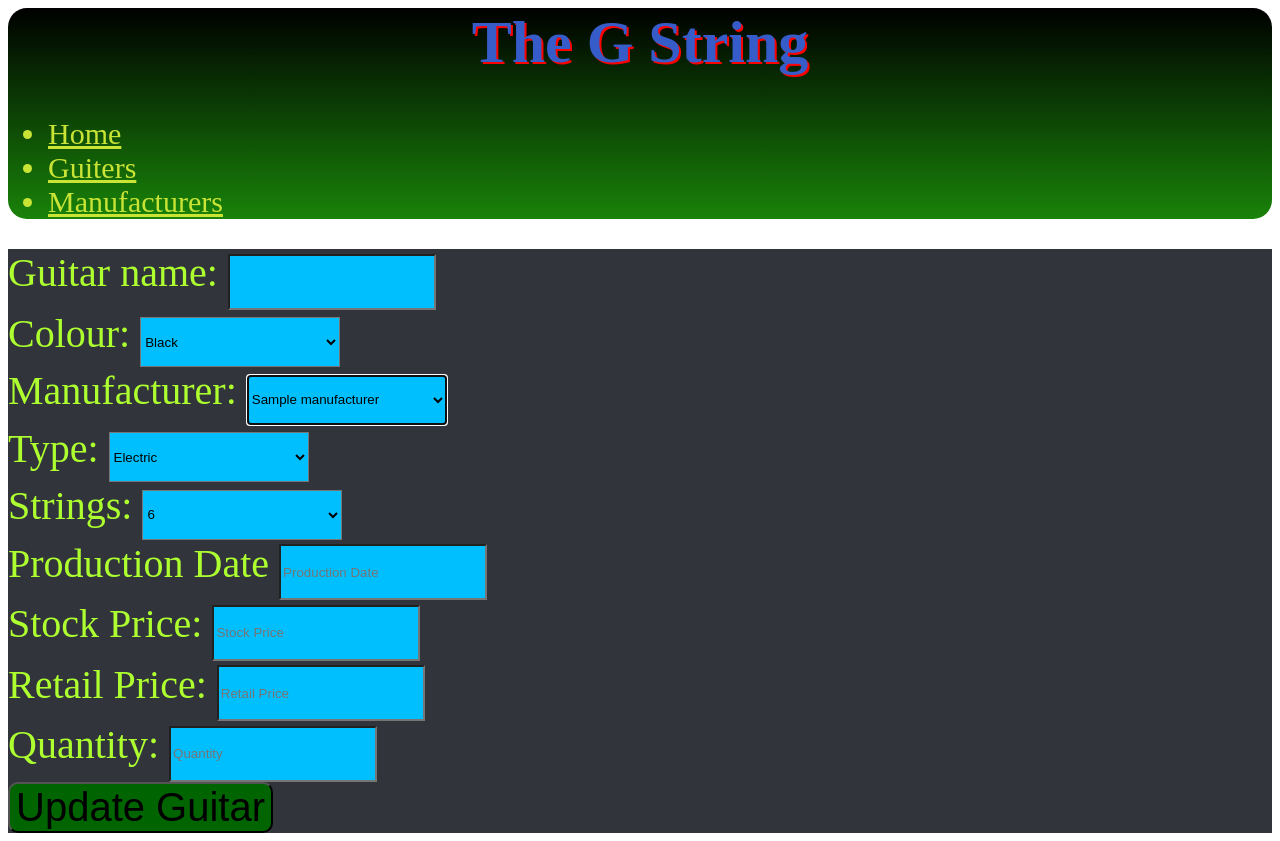
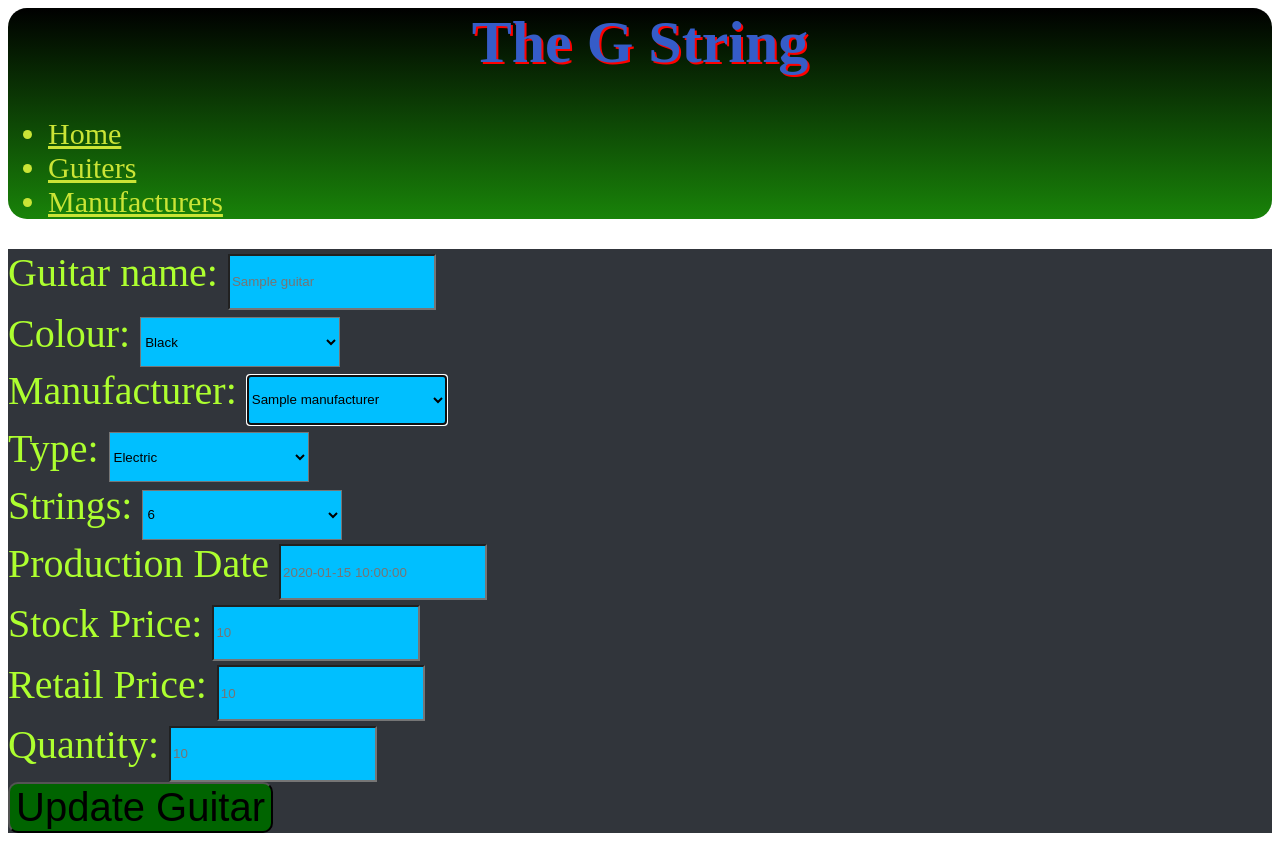
Before and after one commit to iainfraser188/solo-project-shop-inventory, a Flask app: template templates/guitar/edit.html in a window 1280 px wide. Run offline with Flask 2, Linux system fonts and the light colour scheme; the template is opened without the code that fills it: most values are stand-ins (such as "Sample title", 1, 10 or a date in 2020).

Commit message:
added current vaules to input fields

```diff
--- a/static/guitar.css
+++ b/static/guitar.css
@@ -1,5 +1,7 @@
 
 .guitars-page{
+
+
     margin:0;
     border-radius:15px;
     background: rgb(2,0,36);
@@ -46,7 +48,12 @@
 }
 .guitars{
     display:grid;
+    justify-content: space-evenly;
+
     grid-template-columns: repeat(3, 3fr);
+    grid-row-gap: 10px;
+    grid-column-gap: 10px;
+
 
 }
 .low-stock{
--- a/templates/guitar/edit.html
+++ b/templates/guitar/edit.html
@@ -4,11 +4,11 @@
 <form class="edit_guitar"action="/Guitars/{{guitar.id}}" method ="POST">
     <div>
         <label for='guitar_name' name= 'guitar_name'>Guitar name:</label>
-    <input type="text" name='guitar_name'>
+    <input type="text" name='guitar_name' placeholder="{{guitar.guitar_name}}">
 
   </div>
   <div>
-    <label  for='colour'name='colour'>Colour:</label>
+    <label  for='colour'name='colour' placeholder="{{guitar.colour}}">Colour:</label>
     <select name='colour'>
 
          <option >Black</option>
@@ -24,7 +24,7 @@
       </div>
       <div>
           <label for= "manufacturer_id" name = 'manufacturer_id'>Manufacturer:</label>
-          <select id ="manufacturer_id" name ='manufacturer_id' required autofocus>
+          <select id ="manufacturer_id" name ='manufacturer_id' placeholder="{{guitar.manufacturer_name}}"required autofocus>
               {% for manufacturer in manufacturers %}
                 <option value="{{manufacturer.id}}">{{manufacturer.company_name}}</option>
               {% endfor %}
@@ -33,7 +33,7 @@
 
       <div>
           <label for ='guitar_type' name='guitar_type'>Type:</label>
-          <select id = "guitar_type" name='guitar_type' required autofocus>
+          <select id = "guitar_type" name='guitar_type' placeholder="{{guitar.guitar_type}}"required autofocus>
           <option>Electric</option>
           <option>Acoustic</option>
           </select>
@@ -42,7 +42,7 @@
 
       <div>
           <label for ='no_of_strings' name='no_of_strings'required autofocus>Strings:</label>
-          <select id = "no_of_strings" name='no_of_strings'>
+          <select id = "no_of_strings" name='no_of_strings'placeholder="{{guitar.no_of_strings}}">
               <option value="6">6</option>
               <option value="12">12</option>
           </select>
@@ -50,21 +50,21 @@
 
       <div>
           <label for='production_date' name='production_date'>Production Date</label>
-          <input id = "production_date" name ='production_date' type="number" placeholder="Production Date" min=1920 max=2021 value="production_date" required autofocus>
+          <input id = "production_date" name ='production_date' type="number" placeholder="{{guitar.production_date}}" min=1920 max=2021 value="production_date" required autofocus>
       </div>
 
       <div>
           <label for='stock_price' name='stock_price'>Stock Price:</label>
-          <input id = "stock_price" name ='stock_price'type = "number" placeholder = "Stock Price" min=100 max=1500 value="stock_price"required autofocus>
+          <input id = "stock_price" name ='stock_price'type = "number" placeholder="{{guitar.stock_price}}" min=100 max=1500 value="stock_price"required autofocus>
       </div>
 
       <div>
         <label for='retail_price' name='selling_price'>Retail Price:</label>
-        <input id = "retail_price" value ="retail_price"name='selling_price'type = "number" placeholder = "Retail Price" min=100 max=2000 required autofocus>
+        <input id = "retail_price" value ="retail_price"name='selling_price'type = "number" placeholder="{{guitar.selling_price}}" min=100 max=2000 required autofocus>
       </div>
       <div>
         <label  for='quantity' name='quantity'>Quantity:</label>
-        <input id = "quantity" value="quantity" name='quantity' type= "number" placeholder = "Quantity" max= 100 required autofocus>
+        <input id = "quantity" value="quantity" name='quantity' type= "number" placeholder="{{guitar.quantity}}" max= 100 required autofocus>
       </div>
     <button class= "update_button" type= "submit">Update Guitar</button>
 </form>
```
Also changed, not shown: templates/manufacturer/edit.html (+4 -4 lines).
